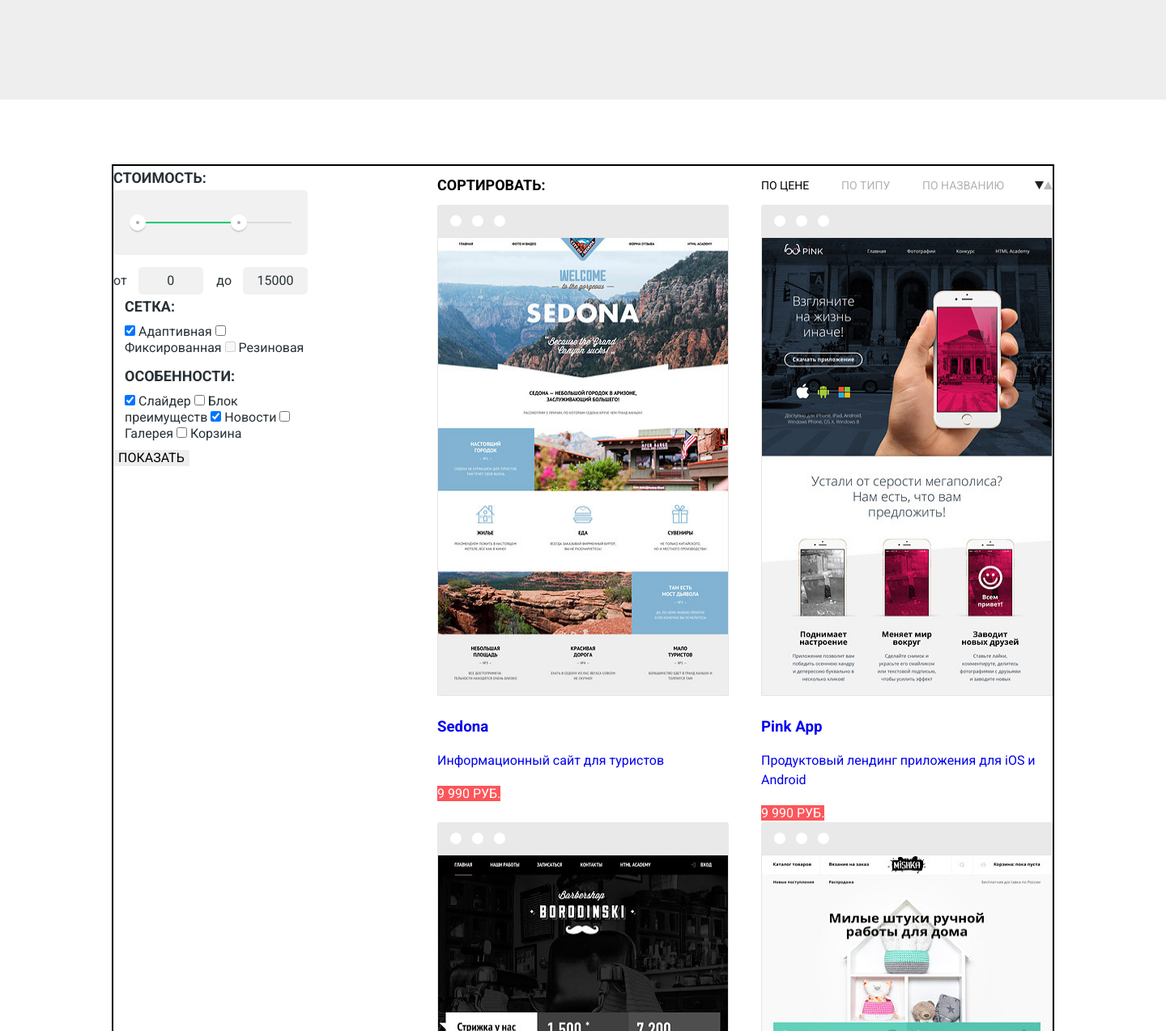
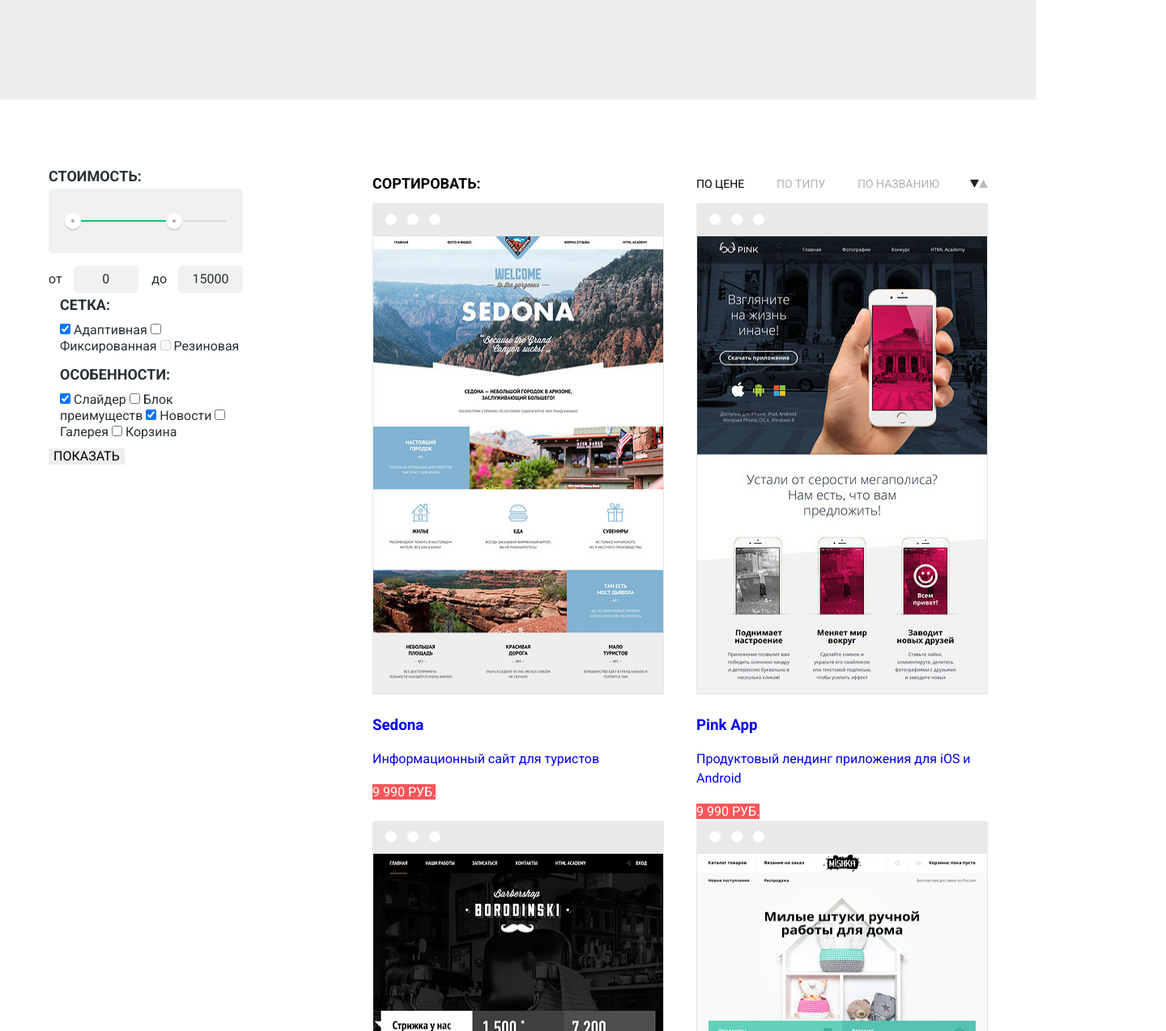
Before and after one commit to vsushko/465123-nerds, a plain HTML site: page catalog.html in a window 1280 px wide. Shown: the part 231-1505 px from the top of the page at 81% size, 1440 px wide, since content can reach past the window. Drawn offline with Linux system fonts and the light colour scheme.

Commit message:
fix width

```diff
--- a/css/style.css
+++ b/css/style.css
@@ -31,11 +31,6 @@ a {
 
 
 /* Сеточные стили */
-
-html, body {
-    width: 1440px;
-    margin: auto;
-}
 
 .main-header-index {
     margin-bottom: 80px;
@@ -110,7 +105,6 @@ html, body {
     padding: 0;
     display: flex;
     justify-content: space-between;
-    border: 2px solid black;
 }
 
 .service-list {
```
